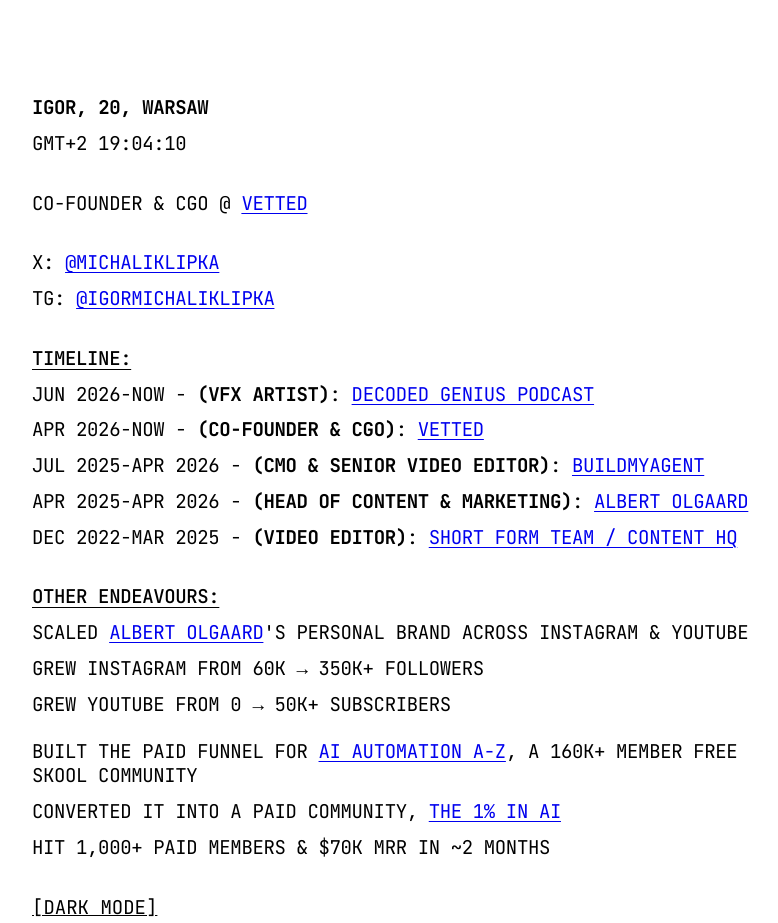
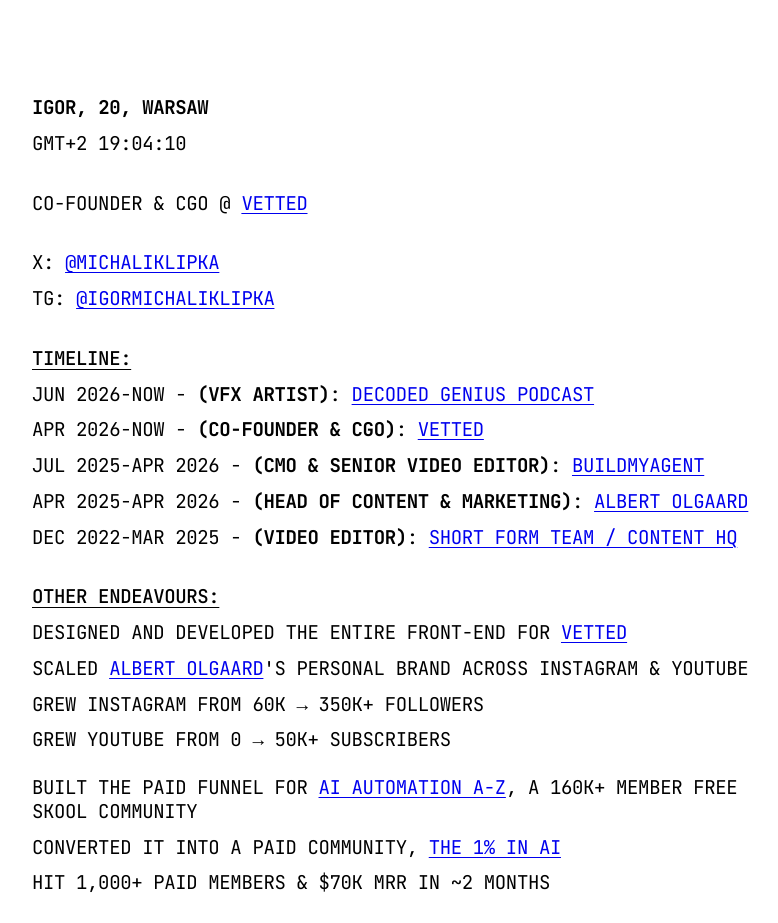
Before and after one commit to igorunchained/igormichaliklipka.com, a plain HTML site: page index.html in a window 1280 px wide. Shown: the top 923 px of the page, without its empty margins (238-1016 px from the left). Drawn offline with Linux system fonts and the light colour scheme.

Commit message:
Add Vetted front-end line to endeavours

```diff
--- a/index.html
+++ b/index.html
@@ -184,6 +184,7 @@
         <section class="notable-section" style="margin-bottom: 1.5rem;">
             <h2>OTHER ENDEAVOURS:</h2>
             <div class="effort-list">
+                <p>DESIGNED AND DEVELOPED THE ENTIRE FRONT-END FOR <a href="https://www.vetted.cv/join" target="_blank">VETTED</a></p>
                 <p>SCALED <a href="https://www.youtube.com/@albertolgaard" target="_blank">ALBERT OLGAARD</a>'S PERSONAL BRAND ACROSS INSTAGRAM &amp; YOUTUBE</p>
                 <p>GREW INSTAGRAM FROM 60K → 350K+ FOLLOWERS</p>
                 <p>GREW YOUTUBE FROM 0 → 50K+ SUBSCRIBERS</p>
```
